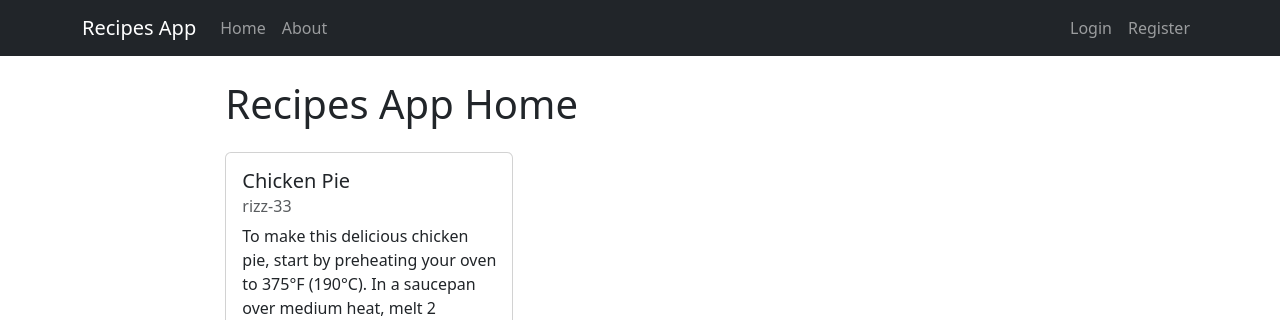
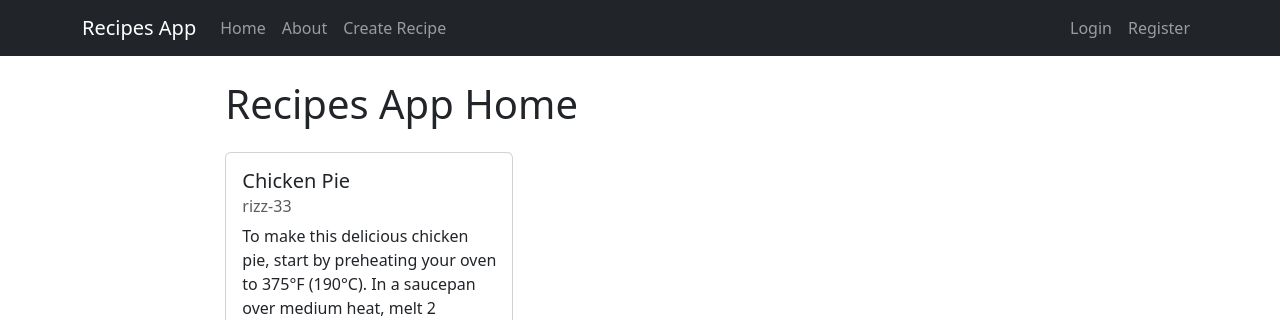
Before and after one commit to Rizz-33/recipe-app, a Django app: page / in a window 1280 px wide. Shown: the top 320 px of the page. Run offline with Django 3.2, Linux system fonts and the light colour scheme; data comes from the database, SQL or seed files in the repository.

Commit message:
refactor: Navbar

```diff
--- a/recipes/templates/recipes/base.html
+++ b/recipes/templates/recipes/base.html
@@ -42,6 +42,11 @@
             <li class="nav-item">
               <a class="nav-link" href="{%url 'recipes-about'%}">About</a>
             </li>
+            <li class="nav-item">
+              <a class="nav-link" href="{%url 'recipes-create'%}"
+                >Create Recipe</a
+              >
+            </li>
           </ul>
         </div>
         <div class="navbar-nav">
```
